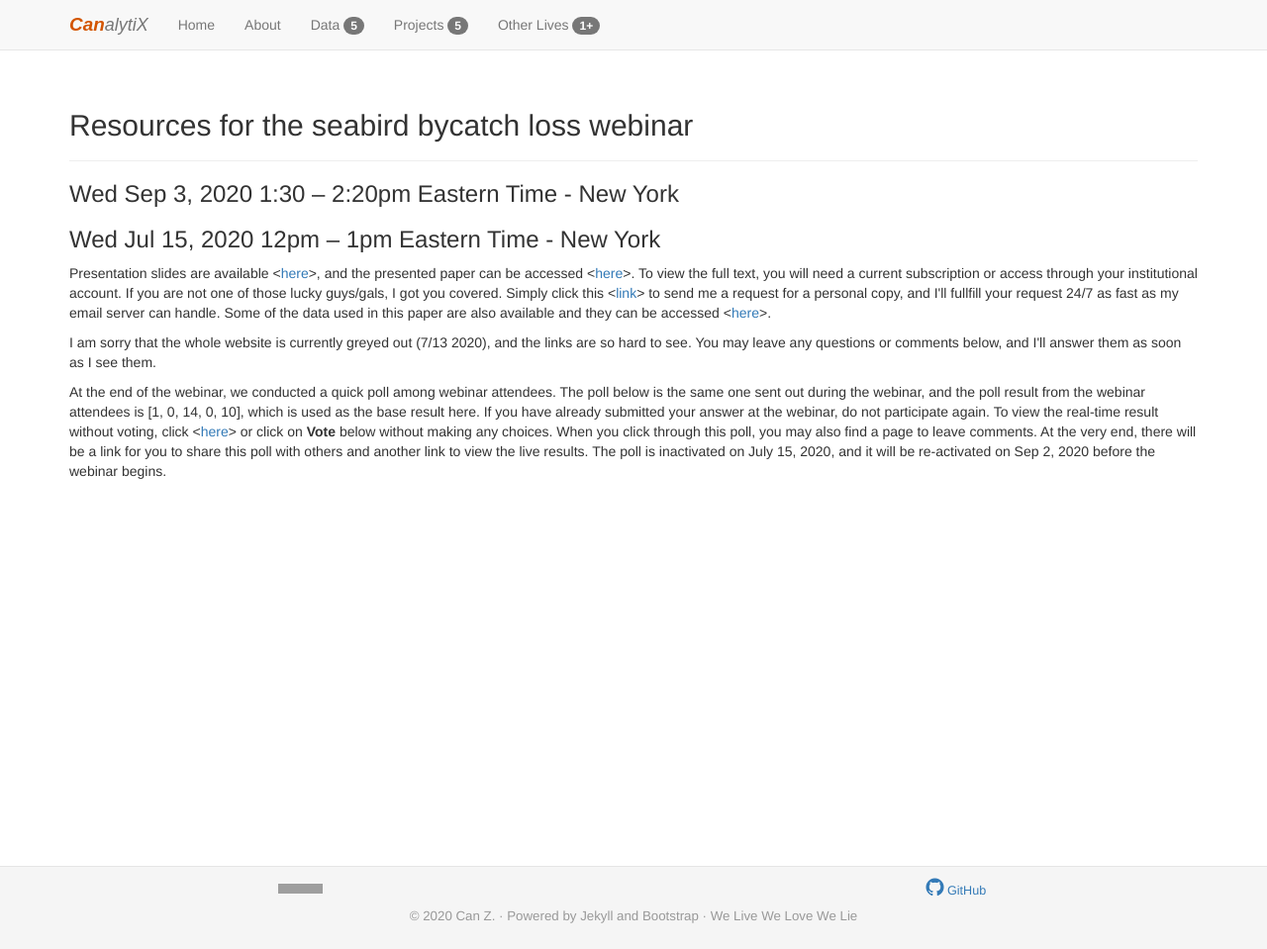
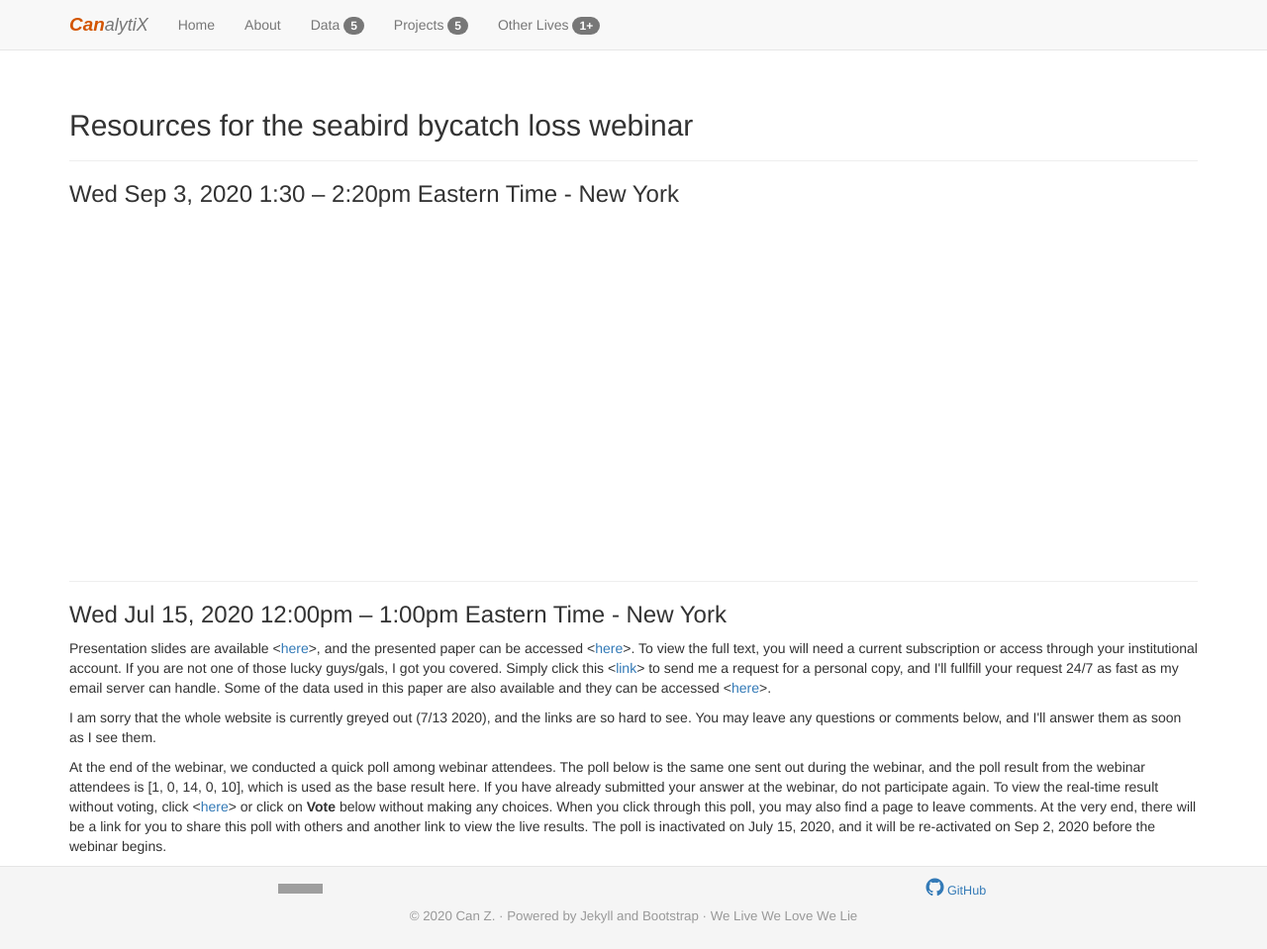
Before and after one commit to HVoltBb/HVoltBb.github.io, a Jekyll site: the page built from random/things/onenoaa20200715.html, in a window 1280 px wide and 959 px high. Shown: the whole window at 99% size. Built offline with Jekyll 4.4.1, drawn with Linux system fonts in a browser that asks for light colours; comment, search, counter and statistics services are not loaded; grey boxes are pictures that could not be loaded.

Commit message:
Update onenoaa20200715.html

```diff
--- a/random/things/onenoaa20200715.html
+++ b/random/things/onenoaa20200715.html
@@ -12,10 +12,11 @@ description: Seabird bycatch loss webinar resources
 </div>
 <div>
 	<h3>Wed Sep 3, 2020 1:30 – 2:20pm Eastern Time - New York</h3>
-	<p></p>
+	<p style="margin-bottom: 10cm"></p>
 </div>
+<hr>
 <div>
-	<h3>Wed Jul 15, 2020 12pm – 1pm Eastern Time - New York</h3>
+	<h3>Wed Jul 15, 2020 12:00pm – 1:00pm Eastern Time - New York</h3>
 	<p>Presentation slides are available <<a href = "https://hvoltbb.github.io/random/things/ONENOAA-2020July15.pdf">here</a>>, and the presented paper can be accessed <<a href="https://www.sciencedirect.com/science/article/pii/S0006320719317653">here</a>>. To view the full text, you will need a current subscription or access through your institutional account. If you are not one of those lucky guys/gals, I got you covered. Simply click this <<a href='mailto:eidotog@gmail.com?subject=XxBIRDLOSS2020xX&body=Do%20not%20modify%20subject%20line.%20Not%20monitored.'>link</a>> to send me a request for a personal copy, and I'll fullfill your request 24/7 as fast as my email server can handle. Some of the data used in this paper are also available and they can be accessed <<a href="https://hvoltbb.github.io/data/index.html#Seabird">here</a>>.</p>
 	<p>I am sorry that the whole website is currently greyed out (7/13 2020), and the links are so hard to see. You may leave any questions or comments below, and I'll answer them as soon as I see them.</p>
 	<p>At the end of the webinar, we conducted a quick poll among webinar attendees. The poll below is the same one sent out during the webinar, and the poll result from the webinar attendees is [1, 0, 14, 0, 10], which is used as the base result here. If you have already submitted your answer at the webinar, do not participate again. To view the real-time result without voting, click <<a href="https://linkto.run/r/BTGX1A9A">here</a>> or click on <b>Vote</b> below without making any choices. When you click through this poll, you may also find a page to leave comments. At the very end, there will be a link for you to share this poll with others and another link to view the live results. The poll is inactivated on July 15, 2020, and it will be re-activated on Sep 2, 2020 before the webinar begins.</p>
```
